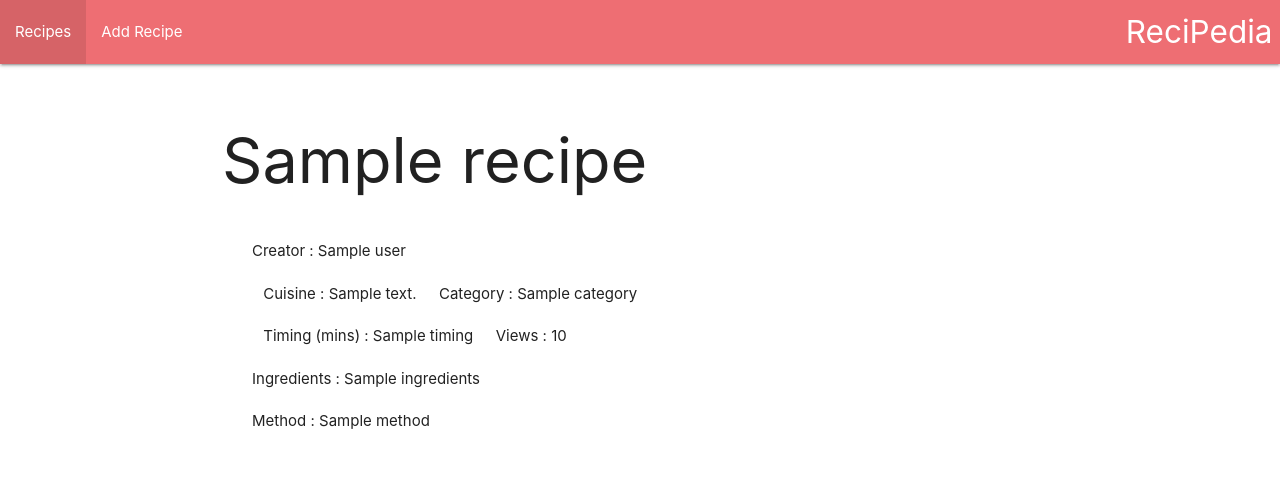
After one commit to Code-Institute-Submissions/Recipe-DB, a Flask app: template templates/view_recipe.html in a window 1280 px wide. The commit adds this page. Shown: the top 492 px of the page. Run offline with Flask 2, Linux system fonts and the light colour scheme; the template is opened without the code that fills it: most values are stand-ins (such as "Sample title", 1, 10 or a date in 2020); some libraries are stand-ins or nearby versions.

Commit message:
added view recipe function, furtger styling of add and edit pages

```diff
--- a/app.py
+++ b/app.py
@@ -51,6 +51,14 @@ def delete_recipe(recipe_id):
     mongo.db.recipe.remove({"_id" : ObjectId(recipe_id)})
     return redirect(url_for('get_recipes'))
 
+
+@app.route('/view_recipe<recipe_id>')
+def view_recipe(recipe_id):
+    the_recipe = mongo.db.recipe.find_one({"_id" : ObjectId(recipe_id)})
+    all_categories = mongo.db.categories.find()
+    return render_template('view_recipe.html', recipe=the_recipe, categories=all_categories)
+
+
 if __name__ == '__main__':
     app.run(host=os.environ.get('IP'),
         port=int(os.environ.get('PORT')),
--- a/templates/addrecipe.html
+++ b/templates/addrecipe.html
@@ -1,6 +1,7 @@
 {% extends 'base.html' %}
 {% block content %}
-    <h4>Add Recipe</h4>
+    <div class="landing-block container">
+    <h1>Add Recipe</h1>
         <div class="landing-block">
             <div class="row">
                 <form action="{{ url_for('insert_recipe')}}" method="POST" class="col s12">
@@ -48,4 +49,5 @@
                 </form>
             </div>
         </div>
+    </div>
 {% endblock %}
--- a/templates/editrecipe.html
+++ b/templates/editrecipe.html
@@ -1,6 +1,7 @@
 {% extends 'base.html' %}
 {% block content %}
-    <h4>Edit Recipe</h4>
+    <div class="landing-block container">
+        <h1>Edit Recipe</h1>
             <div class="landing-block">
                 <div class="row">
                     <form action="{{ url_for('update_recipe', recipe_id=recipe._id)}}" method="POST" class="col s12">
@@ -48,4 +49,5 @@
                     </form>
                 </div>
             </div>
+    </div>
 {% endblock %}
--- /dev/null
+++ b/templates/view_recipe.html
@@ -0,0 +1,19 @@
+{% extends 'base.html' %}
+{% block content %}
+    <div class="landing-block container">
+        <h1>{{recipe.recipe_name}}</h1>
+        <div class="landing-block">
+            <div class ="row viewer">Creator : {{recipe.user}} </div>
+            <div class ="row">
+                <div class="col 6 viewer">Cuisine : {{recipe.cuisine}}</div>
+                <div class="col 6 viewer">Category : {{recipe.category}}</div>
+            </div>
+            <div class ="row">
+                <div class="col 6 viewer">Timing (mins) : {{recipe.timing}}</div>
+                <div class="col 6 viewer">Views : {{recipe.views}}</div>
+            </div>
+            <div class ="row viewer">Ingredients : {{recipe.ingredients}} </div>
+            <div class ="row viewer">Method : {{recipe.method}} </div>
+        </div>
+    </div>
+{% endblock %}
```
Lines whose indentation alone changed are shown as unchanged.
